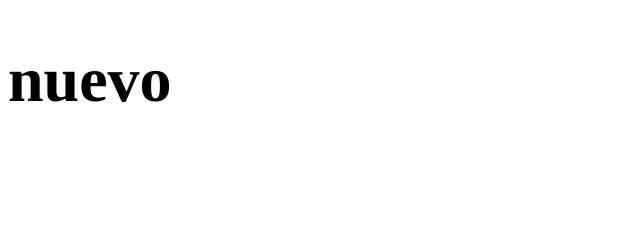
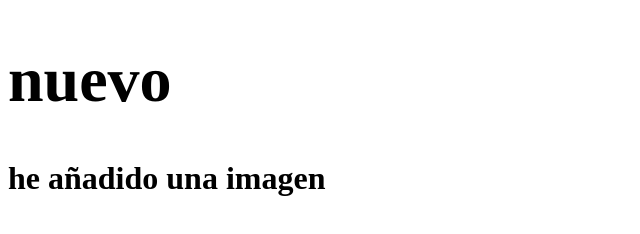
Before and after one commit to globalmkd/scripts-JAVASCRIPT, a plain HTML site: page SCRIPTS/index.html in a window 1280 px wide. Shown: the whole page, without its empty margins (0-640 px from the left). Drawn offline with Linux system fonts and the light colour scheme.

```diff
--- a/SCRIPTS/index.html
+++ b/SCRIPTS/index.html
@@ -13,7 +13,7 @@
 <p id= "demo"></p>
 <h1><hola/h1>
     <h1>nuevo</h1>
-
+    he añadido una imagen
     <script src="ciclos2.js"></script>
 </body>
 </html>
```
